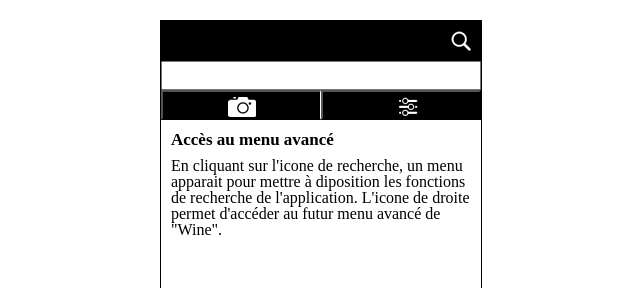
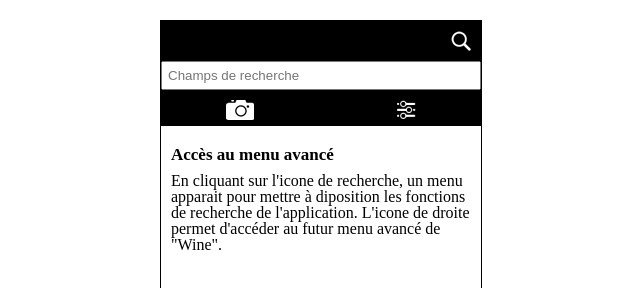
Before and after one commit to klanash/Wine-reboot, a plain HTML site: page 02/index.html in a window 1280 px wide. Both pictures are taken after a click on the element 780 px from the left and 41 px from the top of the page. Shown: the top 288 px of the page, without its empty margins (319-959 px from the left). Drawn offline with Linux system fonts and the light colour scheme.

Commit message:
Amélioration des effets

```diff
--- a/01/css/style.css
+++ b/01/css/style.css
@@ -58,20 +58,45 @@ header{
 
 #barre{
 
-	background: green;
+	background: black;
 	width: 400px;
-	height: 50px;
-	display: none;
+	height: 0px;
+	overflow:hidden;
+	-webkit-transition: .5s;
+
+}
+
+button {
+	border: 0;
+	padding: 0;
+
+}
+
+
+#barre.anim{
+
+	height: 65px;
+  	-webkit-animation: mymove 1.7s;
+
+}
+
+
+
+
+@-webkit-keyframes mymove {
+	0%   {height: 0;}
+	50%  {height: 70px;}
+	80% {height: 65px;}
 }
 
 
 #buton1{
 	float: left;
 	width: 160px;
-	height: 30px;
+	height: 40px;
 	background: black;
 	position: relative;
-	border-right: 1px solid white;
+
 
 
 }
@@ -84,7 +109,7 @@ header{
 	width: 40px;
 	display: block;
 	position: absolute;
-	top: 5px;
+	top: 10px;
 	left: 65px;
 
 }
@@ -92,7 +117,7 @@ header{
 #buton2{
 	float: left;
 	width: 160px;
-	height: 30px;
+	height: 40px;
 	background: black;
 	position: relative;
 }
@@ -105,8 +130,8 @@ header{
 	width: 40px;
 	display: block;
 	position: absolute;
-	top: 5px;
-	left: 75px;
+	top: 10px;
+	left: 70px;
 
 }
 
--- a/02/css/style.css
+++ b/02/css/style.css
@@ -58,20 +58,45 @@ header{
 
 #barre{
 
-	background: green;
+	background: black;
 	width: 400px;
-	height: 50px;
-	display: none;
+	height: 0px;
+	overflow:hidden;
+	-webkit-transition: .5s;
+
+}
+
+button {
+	border: 0;
+	padding: 0;
+
+}
+
+
+#barre.anim{
+
+	height: 65px;
+  	-webkit-animation: mymove 1.7s;
+
+}
+
+
+
+
+@-webkit-keyframes mymove {
+	0%   {height: 0;}
+	50%  {height: 70px;}
+	80% {height: 65px;}
 }
 
 
 #buton1{
 	float: left;
 	width: 160px;
-	height: 30px;
+	height: 40px;
 	background: black;
 	position: relative;
-	border-right: 1px solid white;
+
 
 
 }
@@ -84,7 +109,7 @@ header{
 	width: 40px;
 	display: block;
 	position: absolute;
-	top: 5px;
+	top: 10px;
 	left: 65px;
 
 }
@@ -92,7 +117,7 @@ header{
 #buton2{
 	float: left;
 	width: 160px;
-	height: 30px;
+	height: 40px;
 	background: black;
 	position: relative;
 }
@@ -105,7 +130,7 @@ header{
 	width: 40px;
 	display: block;
 	position: absolute;
-	top: 5px;
+	top: 10px;
 	left: 75px;
 
 }
@@ -145,7 +170,7 @@ p{
 	height: 500px;
 	display: block;
 	background: grey;
-	margin-top: 100px;
+	margin-top: 105px;
 	transform: translateX(-100%);
 	-webkit-transform: translateX(-100%);
 	transition: .5s linear;
--- a/02/index.html
+++ b/02/index.html
@@ -15,7 +15,7 @@
 			</header>
 
 			<div id="barre">
-				<input id="search" name="search"/>
+				<input id="search" name="search" placeholder="Champs de recherche" />
 				<button id="buton1"></button>
 				<button id="buton2"></button>
 
--- a/02/js/script.js
+++ b/02/js/script.js
@@ -1,9 +1,11 @@
 
 $("#recherche").click(function () {
-  if ( $( "#barre" ).is( ":hidden" ) ) {
-    $( "#barre" ).slideDown( "slow" );
-  } else {
-    $( "#barre" ).slideUp();
+  if($("#barre").hasClass("anim"))
+  {
+  	$("#barre").removeClass("anim");
+  }else
+  {
+  	$("#barre").addClass("anim");
   }
 });
 
```
Also changed, not shown: 01/js/script.js (+6 -4 lines), 03/js/script.js (+4 -4 lines).
